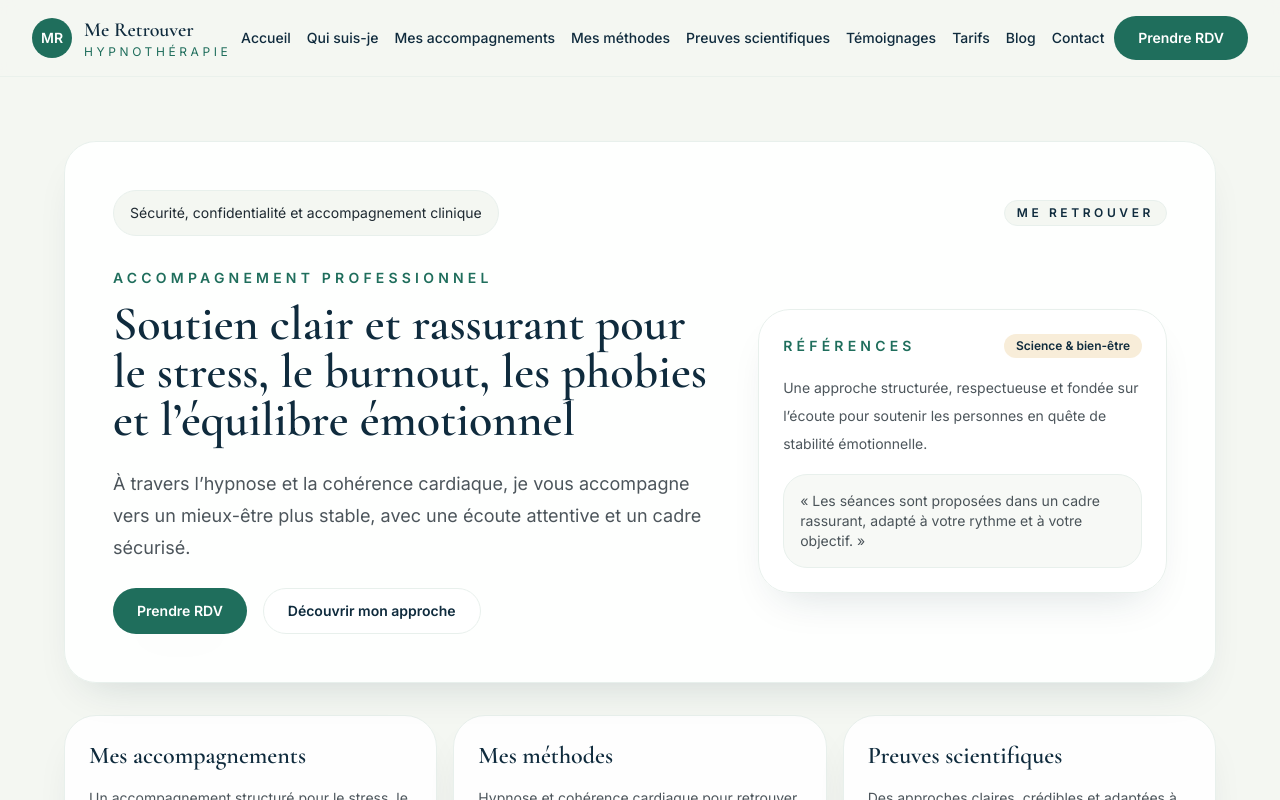
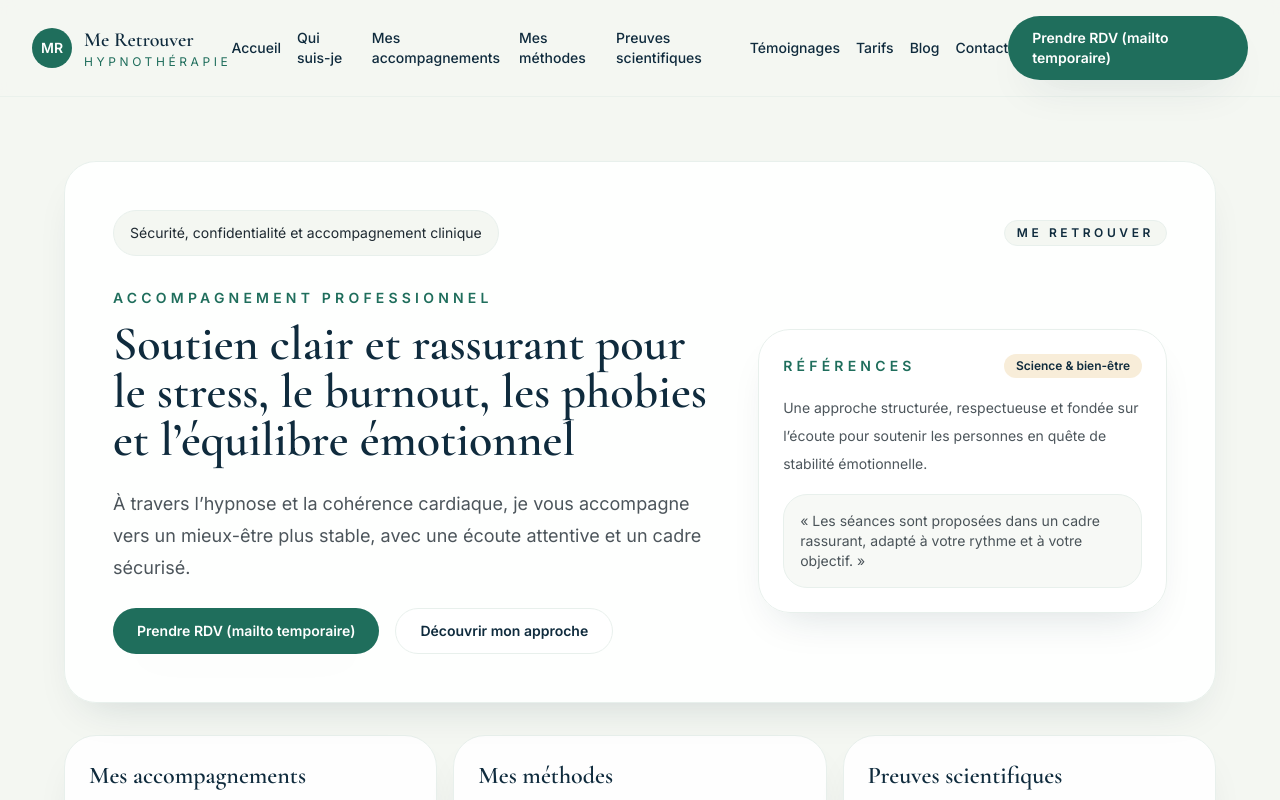
Before and after one commit to ssivadier/MeRetrouver, a Next.js app: page / in a window 1280 px wide. Shown: the top 800 px of the page. Built offline with nearby package versions, Linux system fonts and the light colour scheme.

Commit message:
Centralize booking CTA with env fallback

```diff
--- a/app/page.tsx
+++ b/app/page.tsx
@@ -1,3 +1,5 @@
+import { BookingButton } from '@/components/ui/BookingButton';
+
 const highlights = [
   {
     title: 'Mes accompagnements',
@@ -38,9 +40,7 @@ export default function HomePage() {
               À travers l’hypnose et la cohérence cardiaque, je vous accompagne vers un mieux-être plus stable, avec une écoute attentive et un cadre sécurisé.
             </p>
             <div className="flex flex-wrap gap-4">
-              <a href="https://system.io" className="btn-cta-primary">
-                Prendre RDV
-              </a>
+              <BookingButton />
               <a href="/methodes" className="rounded-full border border-brand-mist bg-white px-6 py-3 text-sm font-semibold text-brand-deep transition hover:border-brand-emerald hover:text-brand-emerald">
                 Découvrir mon approche
               </a>
--- a/app/tarifs/page.tsx
+++ b/app/tarifs/page.tsx
@@ -1,4 +1,5 @@
 import { PricingSection } from '@/components/pricing/PricingSection';
+import { BookingButton } from '@/components/ui/BookingButton';
 
 const sections = [
   {
@@ -43,9 +44,7 @@ export default function TarifsPage() {
           <PricingSection key={section.title} {...section} />
         ))}
         <div className="flex justify-center">
-          <a href="https://system.io" className="btn-cta-primary">
-            Prendre RDV
-          </a>
+          <BookingButton />
         </div>
       </div>
     </main>
--- a/components/site-layout.tsx
+++ b/components/site-layout.tsx
@@ -2,6 +2,7 @@
 
 import Link from 'next/link';
 import { useState } from 'react';
+import { BookingButton } from '@/components/ui/BookingButton';
 
 const navLinks = [
   { href: '/', label: 'Accueil' },
@@ -50,9 +51,9 @@ export function SiteLayout({ children }: { children: React.ReactNode }) {
             ))}
           </nav>
 
-          <a href="https://system.io" className="btn-cta-primary hidden md:inline-flex">
-            Prendre RDV
-          </a>
+          <div className="hidden md:inline-flex">
+            <BookingButton />
+          </div>
         </div>
 
         {open && (
@@ -64,9 +65,9 @@ export function SiteLayout({ children }: { children: React.ReactNode }) {
                 </Link>
               ))}
             </nav>
-            <a href="https://system.io" className="btn-cta-primary mt-4 inline-flex" onClick={() => setOpen(false)}>
-              Prendre RDV
-            </a>
+            <div className="mt-4 inline-flex" onClick={() => setOpen(false)}>
+              <BookingButton />
+            </div>
           </div>
         )}
       </header>
--- /dev/null
+++ b/components/ui/BookingButton.tsx
@@ -0,0 +1,23 @@
+"use client";
+
+import Link from 'next/link';
+
+const fallbackMailto = 'mailto:contact@meretrouver.fr';
+
+export function BookingButton({ className = '' }: { className?: string }) {
+  const bookingUrl = process.env.NEXT_PUBLIC_BOOKING_URL?.trim();
+  const href = bookingUrl ? bookingUrl : fallbackMailto;
+  const target = bookingUrl ? '_blank' : undefined;
+  const rel = bookingUrl ? 'noopener noreferrer' : undefined;
+
+  return (
+    <Link
+      href={href}
+      target={target}
+      rel={rel}
+      className={`btn-cta-primary ${className}`.trim()}
+    >
+      {bookingUrl ? 'Prendre RDV' : 'Prendre RDV (mailto temporaire)'}
+    </Link>
+  );
+}
```
Also changed, not shown: 2 other files (tests, documents, lock files or other folders).
